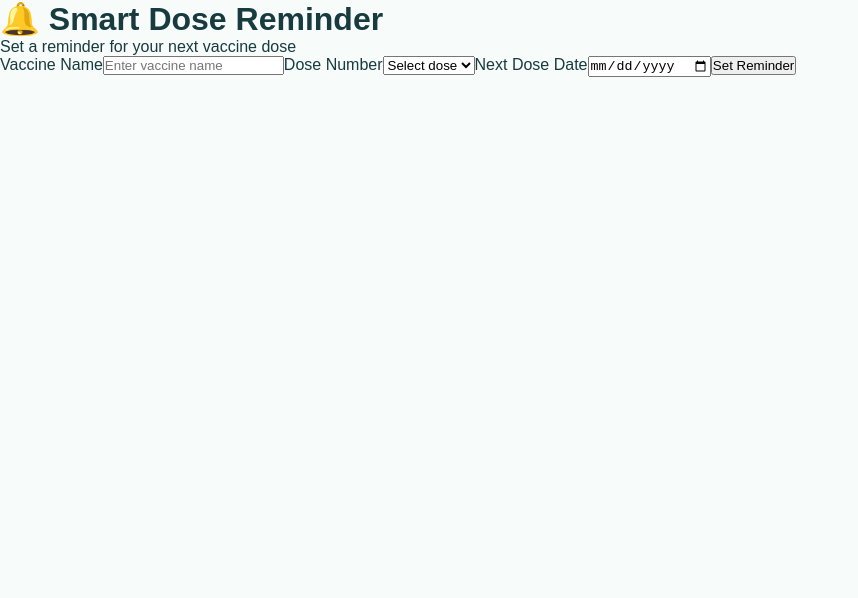
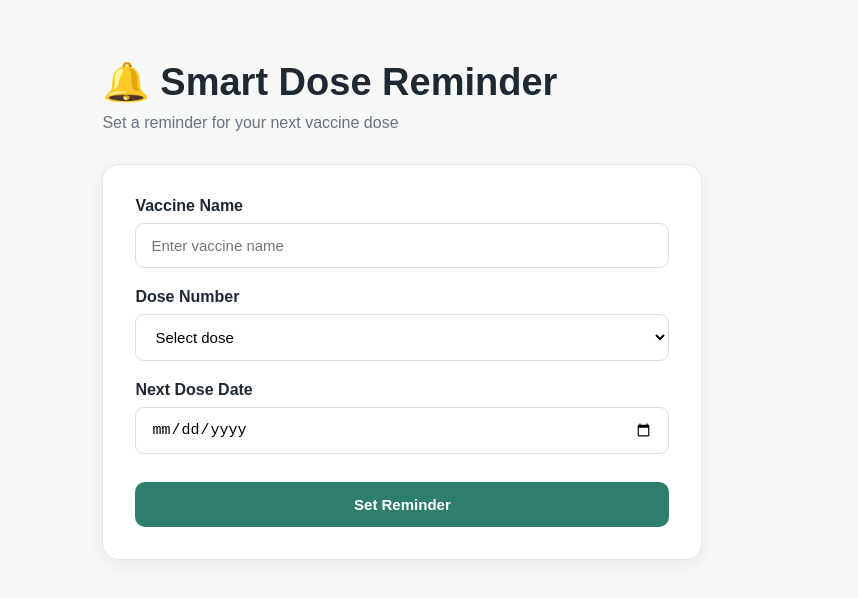
Before and after one commit to shrinidhi-31/vaccination-management-system, a React (Vite) app: page /dose-reminder in a window 1280 px wide. Shown: the top 598 px of the page, without its empty margins (0-858 px from the left). Built offline with nearby package versions, Linux system fonts and the light colour scheme.

Commit message:
Add center finder and dose reminder actions

```diff
--- a/src/App.css
+++ b/src/App.css
@@ -4,7 +4,7 @@
   border-radius: 5px;
   color: var(--accent);
   background: var(--accent-bg);
-  border: 2px solid transparent;
+  border: 2px solid red;
   transition: border-color 0.3s;
   margin-bottom: 24px;
 
@@ -183,3 +183,236 @@
     border-right-color: var(--border);
   }
 }
+
+
+
+
+
+
+
+
+
+/* ================================
+   VAXCARE - CENTER FINDER
+================================ */
+
+.center-finder {
+  min-height: 100vh;
+  padding: 60px 8%;
+  background: #f7f9f8;
+  color: #1f2933;
+}
+
+.center-finder h1 {
+  font-size: 38px;
+  margin-bottom: 10px;
+}
+
+.center-finder > p {
+  color: #6b7280;
+  margin-bottom: 32px;
+}
+
+.search-box {
+  max-width: 700px;
+  display: flex;
+  gap: 12px;
+  margin-bottom: 40px;
+}
+
+.search-box input {
+  flex: 1;
+  padding: 15px 18px;
+  border: 1px solid #d8dfdc;
+  border-radius: 10px;
+  font-size: 15px;
+  background: white;
+  outline: none;
+}
+
+.search-box input:focus {
+  border-color: #2f7d6d;
+  box-shadow: 0 0 0 3px rgba(47, 125, 109, 0.1);
+}
+
+.search-box button {
+  padding: 0 25px;
+  border: none;
+  border-radius: 10px;
+  background: #2f7d6d;
+  color: white;
+  font-weight: 600;
+  cursor: pointer;
+}
+
+.search-box button:hover {
+  background: #256659;
+}
+
+.center-list {
+  max-width: 1000px;
+}
+
+.center-list h2 {
+  font-size: 22px;
+  margin-bottom: 20px;
+}
+
+.center-card {
+  background: white;
+  border: 1px solid #e3e9e6;
+  border-radius: 14px;
+  padding: 24px;
+  margin-bottom: 16px;
+  box-shadow: 0 5px 18px rgba(31, 41, 51, 0.06);
+}
+
+.center-card h3 {
+  margin-bottom: 15px;
+  font-size: 20px;
+}
+
+.center-card p {
+  margin: 8px 0;
+  color: #667085;
+}
+
+.center-card button {
+  margin-top: 12px;
+  padding: 10px 18px;
+  border: none;
+  border-radius: 8px;
+  background: #e7f3ef;
+  color: #24695c;
+  font-weight: 600;
+  cursor: pointer;
+}
+
+.center-card button:hover {
+  background: #d5ebe4;
+}
+
+
+/* ================================
+   VAXCARE - DOSE REMINDER
+================================ */
+
+.dose-reminder {
+  min-height: 100vh;
+  padding: 60px 8%;
+  background: #f7f9f8;
+  color: #1f2933;
+}
+
+.dose-reminder h1 {
+  font-size: 38px;
+  margin-bottom: 10px;
+}
+
+.dose-reminder > p {
+  color: #6b7280;
+  margin-bottom: 32px;
+}
+
+.reminder-box {
+  width: 100%;
+  max-width: 600px;
+  background: white;
+  padding: 32px;
+  border-radius: 16px;
+  border: 1px solid #e3e9e6;
+  box-shadow: 0 5px 18px rgba(31, 41, 51, 0.06);
+}
+
+.reminder-box label {
+  display: block;
+  margin-bottom: 8px;
+  margin-top: 20px;
+  font-weight: 600;
+}
+
+.reminder-box label:first-child {
+  margin-top: 0;
+}
+
+.reminder-box input,
+.reminder-box select {
+  width: 100%;
+  box-sizing: border-box;
+  padding: 13px 15px;
+  border: 1px solid #d8dfdc;
+  border-radius: 9px;
+  font-size: 15px;
+  background: white;
+  outline: none;
+}
+
+.reminder-box input:focus,
+.reminder-box select:focus {
+  border-color: #2f7d6d;
+  box-shadow: 0 0 0 3px rgba(47, 125, 109, 0.1);
+}
+
+.reminder-box button {
+  width: 100%;
+  margin-top: 28px;
+  padding: 14px;
+  border: none;
+  border-radius: 10px;
+  background: #2f7d6d;
+  color: white;
+  font-size: 15px;
+  font-weight: 600;
+  cursor: pointer;
+}
+
+.reminder-box button:hover {
+  background: #256659;
+}
+
+.reminder-success {
+  max-width: 600px;
+  margin-top: 24px;
+  padding: 24px;
+  background: #eaf7f2;
+  border: 1px solid #cce8dd;
+  border-radius: 14px;
+}
+
+.reminder-success h2 {
+  margin-top: 0;
+  color: #24695c;
+}
+
+.reminder-success p {
+  color: #4b5563;
+}
+
+
+/* ================================
+   MOBILE RESPONSIVE
+================================ */
+
+@media (max-width: 700px) {
+  .center-finder,
+  .dose-reminder {
+    padding: 40px 20px;
+  }
+
+  .center-finder h1,
+  .dose-reminder h1 {
+    font-size: 30px;
+  }
+
+  .search-box {
+    flex-direction: column;
+  }
+
+  .search-box button {
+    padding: 13px;
+  }
+
+  .reminder-box {
+    padding: 22px;
+  }
+}
--- a/src/pages/patient/PatientDashboard.jsx
+++ b/src/pages/patient/PatientDashboard.jsx
@@ -95,6 +95,7 @@ function PatientDashboard() {
         </div>
 
         <div className="quick-actions">
+
   <Link to="/patient/book-appointment" className="quick-card">
     <div className="quick-icon">
       <CalendarCheck size={23} />
@@ -108,6 +109,7 @@ function PatientDashboard() {
     <ArrowRight size={19} />
   </Link>
 
+
   <Link to="/patient/records" className="quick-card">
     <div className="quick-icon">
       <FileText size={23} />
@@ -120,6 +122,35 @@ function PatientDashboard() {
 
     <ArrowRight size={19} />
   </Link>
+
+
+  <Link to="/center-finder" className="quick-card">
+    <div className="quick-icon">
+      <MapPin size={23} />
+    </div>
+
+    <div>
+      <h3>Find Vaccination Center</h3>
+      <p>Find vaccination centers near your location.</p>
+    </div>
+
+    <ArrowRight size={19} />
+  </Link>
+
+
+  <Link to="/dose-reminder" className="quick-card">
+    <div className="quick-icon">
+      <Bell size={23} />
+    </div>
+
+    <div>
+      <h3>Dose Reminder</h3>
+      <p>Set a reminder for your next vaccine dose.</p>
+    </div>
+
+    <ArrowRight size={19} />
+  </Link>
+
 </div>
       </section>
 
```
Lines whose indentation alone changed are shown as unchanged.
